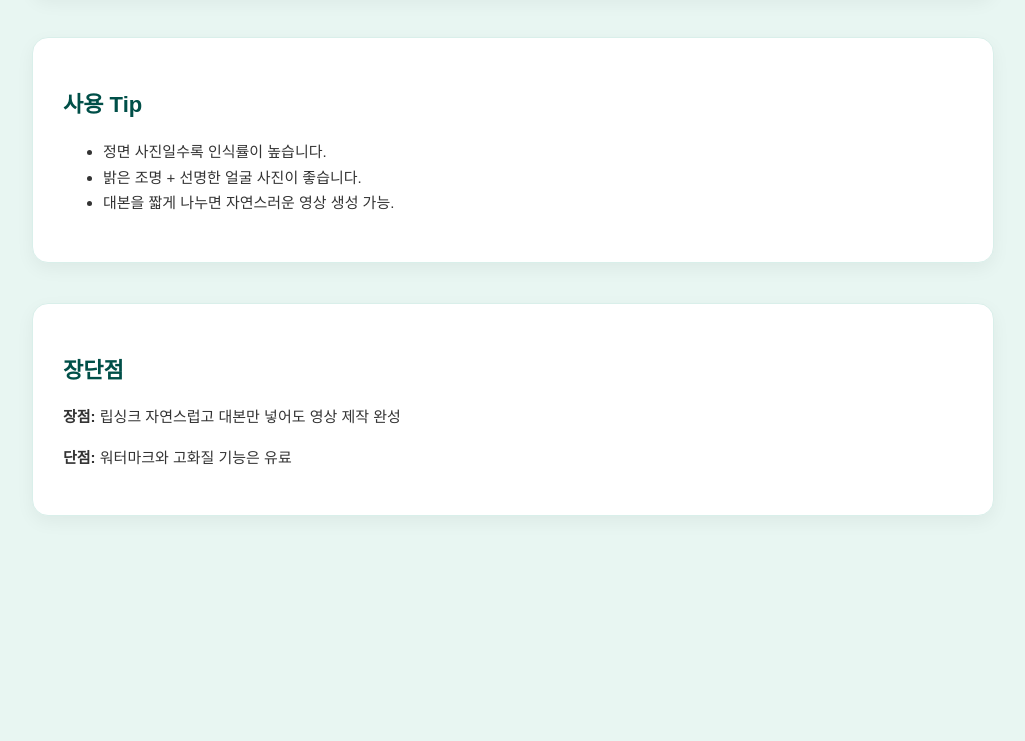
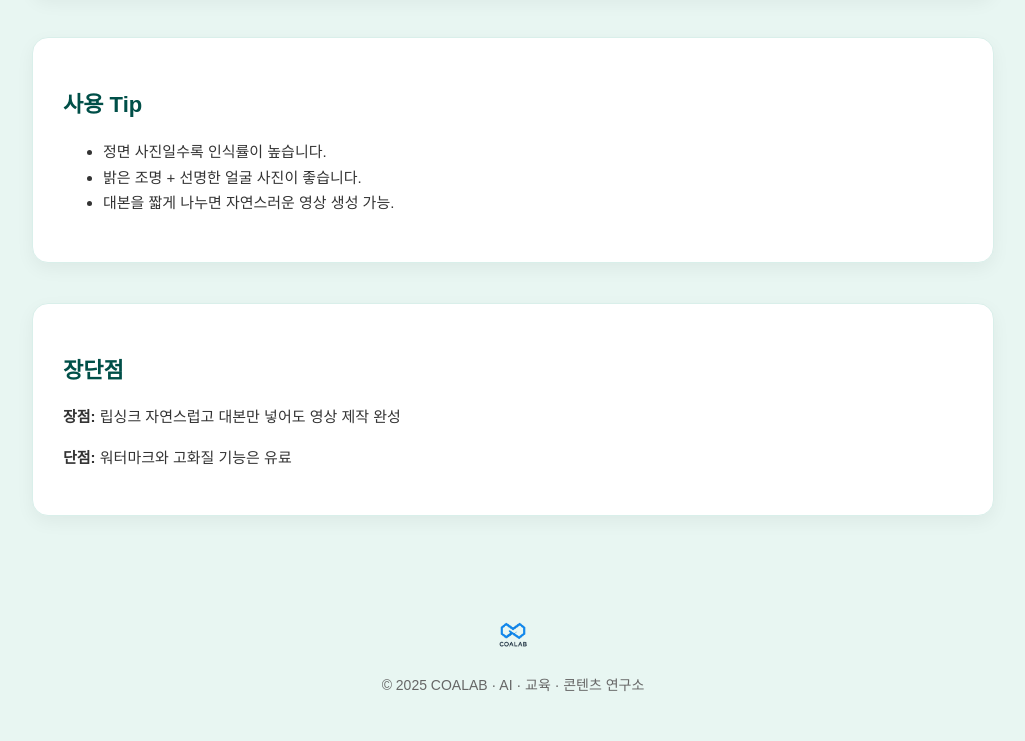
Before and after one commit to coalab/video-tools, a plain HTML site: page heygen.html in a window 1280 px wide. Shown: the part 1142-1883 px from the top of the page, without its empty margins (127-1152 px from the left). Before the commit the page ends 1738 px from the top, so only its background shows below. Drawn offline with Linux system fonts and the light colour scheme.

Commit message:
Add footer with logo and copyright information

```diff
--- a/heygen.html
+++ b/heygen.html
@@ -114,6 +114,10 @@
     <p><strong>장점:</strong> 립싱크 자연스럽고 대본만 넣어도 영상 제작 완성</p>
     <p><strong>단점:</strong> 워터마크와 고화질 기능은 유료</p>
 </section>
+<footer style="text-align:center; padding: 40px 0; color:#666; font-size:14px; margin-top:60px;">
+    <img src="logo.png" alt="COALAB Logo" style="height: 40px; margin-bottom:10px;">
+    <div>© 2025 COALAB · AI · 교육 · 콘텐츠 연구소</div>
+</footer>
 
 </body>
 </html>
```
